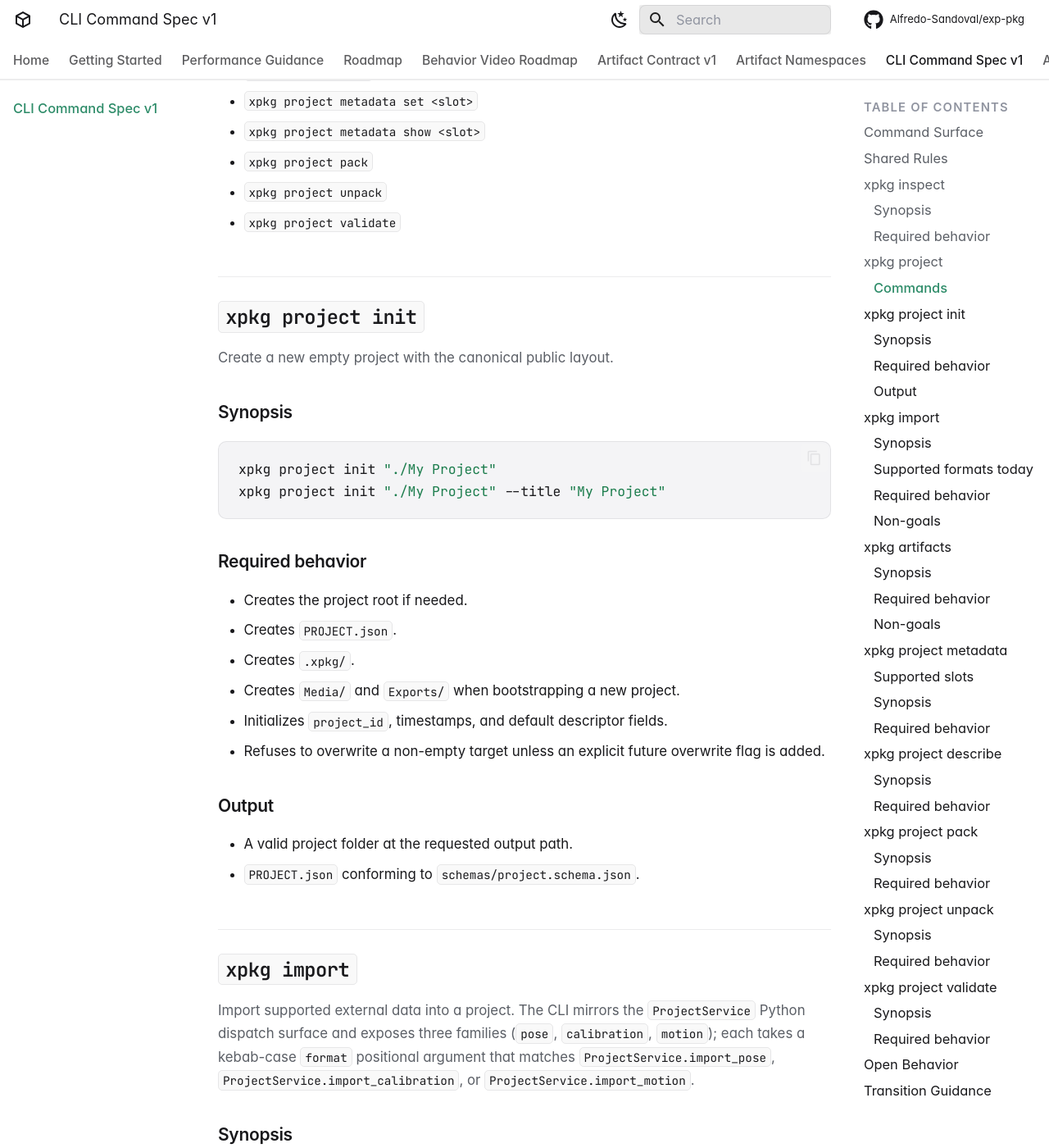
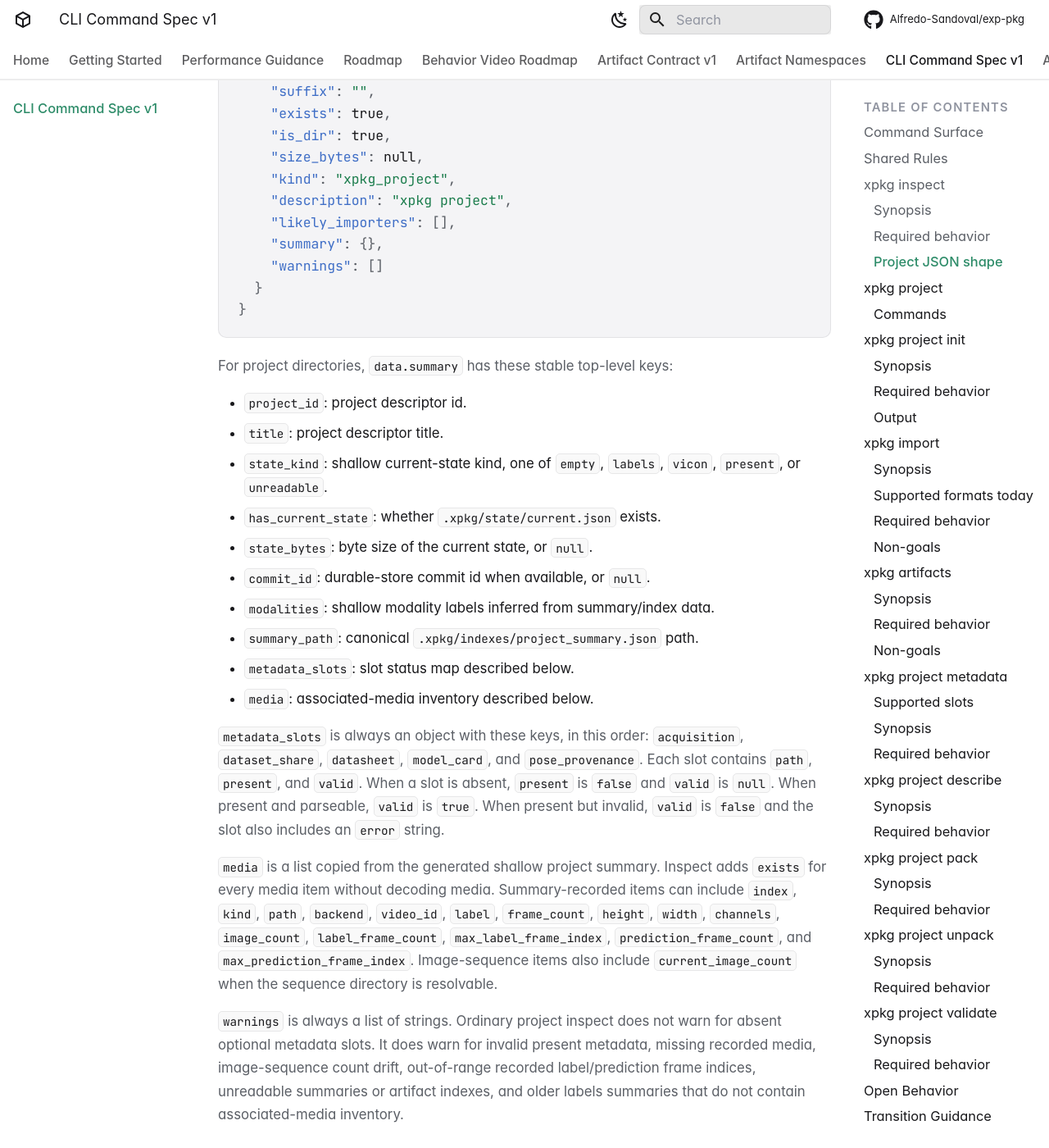
Before and after one commit to Alfredo-Sandoval/exp-pkg, an MkDocs documentation site: the page built from docs/cli_command_spec_v1.md, in a window 1280 px wide and 1400 px high, scrolled down 2876 px. Shown: the whole window at 82% size. Built offline with MkDocs 1.6.1 and Material for MkDocs 9.7.7, drawn with Linux system fonts in a browser that asks for light colours; some web fonts are replaced; comment, search, counter and statistics services are not loaded; some of the changed text lies outside the part shown.

Commit message:
Document project inspect JSON shape

````diff
--- a/docs/cli_command_spec_v1.md
+++ b/docs/cli_command_spec_v1.md
@@ -79,6 +79,66 @@ xpkg inspect "./My Project" --json
   metadata slots are reported as absent rather than warned on by ordinary
   inspect.
 - Uses `--confidence-threshold` / `--threshold` only for pose-confidence QC.
+
+### Project JSON shape
+
+In `--json` mode, `xpkg inspect PROJECT --json` uses the standard success
+envelope:
+
+```json
+{
+  "ok": true,
+  "data": {
+    "status": "inspected",
+    "path": "/path/to/My Project",
+    "name": "My Project",
+    "suffix": "",
+    "exists": true,
+    "is_dir": true,
+    "size_bytes": null,
+    "kind": "xpkg_project",
+    "description": "xpkg project",
+    "likely_importers": [],
+    "summary": {},
+    "warnings": []
+  }
+}
+```
+
+For project directories, `data.summary` has these stable top-level keys:
+
+- `project_id`: project descriptor id.
+- `title`: project descriptor title.
+- `state_kind`: shallow current-state kind, one of `empty`, `labels`, `vicon`,
+  `present`, or `unreadable`.
+- `has_current_state`: whether `.xpkg/state/current.json` exists.
+- `state_bytes`: byte size of the current state, or `null`.
+- `commit_id`: durable-store commit id when available, or `null`.
+- `modalities`: shallow modality labels inferred from summary/index data.
+- `summary_path`: canonical `.xpkg/indexes/project_summary.json` path.
+- `metadata_slots`: slot status map described below.
+- `media`: associated-media inventory described below.
+
+`metadata_slots` is always an object with these keys, in this order:
+`acquisition`, `dataset_share`, `datasheet`, `model_card`, and
+`pose_provenance`. Each slot contains `path`, `present`, and `valid`. When a
+slot is absent, `present` is `false` and `valid` is `null`. When present and
+parseable, `valid` is `true`. When present but invalid, `valid` is `false` and
+the slot also includes an `error` string.
+
+`media` is a list copied from the generated shallow project summary. Inspect
+adds `exists` for every media item without decoding media. Summary-recorded
+items can include `index`, `kind`, `path`, `backend`, `video_id`, `label`,
+`frame_count`, `height`, `width`, `channels`, `image_count`,
+`label_frame_count`, `max_label_frame_index`, `prediction_frame_count`, and
+`max_prediction_frame_index`. Image-sequence items also include
+`current_image_count` when the sequence directory is resolvable.
+
+`warnings` is always a list of strings. Ordinary project inspect does not warn
+for absent optional metadata slots. It does warn for invalid present metadata,
+missing recorded media, image-sequence count drift, out-of-range recorded
+label/prediction frame indices, unreadable summaries or artifact indexes, and
+older labels summaries that do not contain associated-media inventory.
 
 ## `xpkg project`
 
````
Also changed, not shown: todo.md (+24 -6 lines), 1 other file.
